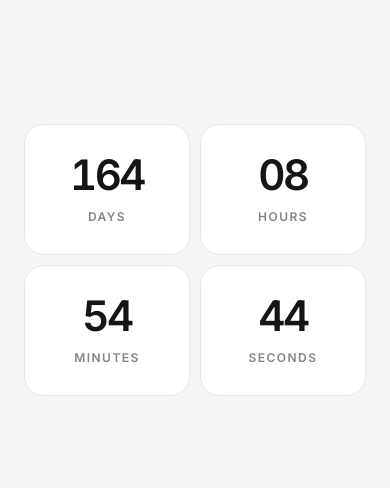
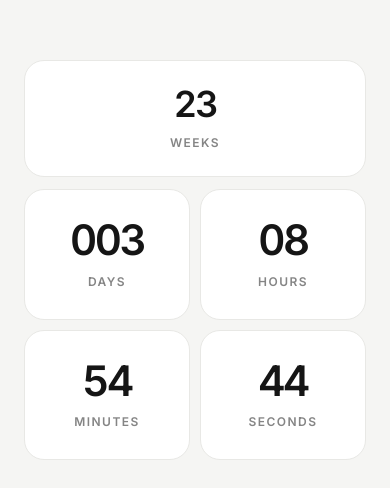
Before and after one commit to Nuugarn/Nub, a plain HTML site: page index.html in a window 390 px wide. Shown: the part 162-650 px from the top of the page. Drawn offline with Linux system fonts and the light colour scheme.

Commit message:
Add weeks countdown card

```diff
--- a/index.html
+++ b/index.html
@@ -9,106 +9,45 @@
   <link rel="preconnect" href="https://fonts.gstatic.com" crossorigin>
   <link href="https://fonts.googleapis.com/css2?family=Inter:wght@400;500;600;700&display=swap" rel="stylesheet">
   <style>
-    :root {
-      --bg: #f5f5f3;
-      --card: #ffffff;
-      --text: #151515;
-      --muted: #858585;
-      --border: #e8e8e5;
-    }
-    * { box-sizing: border-box; }
-    body {
-      margin: 0;
-      min-height: 100vh;
-      display: grid;
-      place-items: center;
-      padding: 24px;
-      background: var(--bg);
-      color: var(--text);
-      font-family: "Inter", system-ui, -apple-system, BlinkMacSystemFont, "Segoe UI", sans-serif;
-    }
-    main { width: min(920px, 100%); }
-    .countdown {
-      display: grid;
-      grid-template-columns: repeat(4, 1fr);
-      gap: 12px;
-    }
-    .unit {
-      background: var(--card);
-      border: 1px solid var(--border);
-      border-radius: 24px;
-      padding: clamp(28px, 5vw, 48px) 16px;
-      text-align: center;
-    }
-    .number {
-      display: block;
-      font-size: clamp(42px, 8vw, 82px);
-      line-height: .95;
-      font-weight: 600;
-      letter-spacing: -0.06em;
-      font-variant-numeric: tabular-nums;
-    }
-    .label {
-      display: block;
-      margin-top: 14px;
-      color: var(--muted);
-      font-size: 12px;
-      font-weight: 600;
-      letter-spacing: .12em;
-      text-transform: uppercase;
-    }
-    @media (max-width: 640px) {
-      .countdown {
-        grid-template-columns: repeat(2, 1fr);
-        gap: 10px;
-      }
-      .unit {
-        border-radius: 20px;
-        padding: 30px 12px;
-      }
-    }
+    :root { --bg:#f5f5f3; --card:#fff; --text:#151515; --muted:#858585; --border:#e8e8e5; }
+    * { box-sizing:border-box; }
+    body { margin:0; min-height:100vh; display:grid; place-items:center; padding:24px; background:var(--bg); color:var(--text); font-family:"Inter",system-ui,-apple-system,BlinkMacSystemFont,"Segoe UI",sans-serif; }
+    main { width:min(920px,100%); }
+    .weeks { margin-bottom:12px; }
+    .countdown { display:grid; grid-template-columns:repeat(4,1fr); gap:12px; }
+    .unit { background:var(--card); border:1px solid var(--border); border-radius:24px; padding:clamp(28px,5vw,48px) 16px; text-align:center; }
+    .weeks .unit { padding:clamp(24px,4vw,36px) 16px; }
+    .number { display:block; font-size:clamp(42px,8vw,82px); line-height:.95; font-weight:600; letter-spacing:-.06em; font-variant-numeric:tabular-nums; }
+    .weeks .number { font-size:clamp(36px,6vw,64px); }
+    .label { display:block; margin-top:14px; color:var(--muted); font-size:12px; font-weight:600; letter-spacing:.12em; text-transform:uppercase; }
+    @media (max-width:640px) { .countdown { grid-template-columns:repeat(2,1fr); gap:10px; } .unit { border-radius:20px; padding:30px 12px; } .weeks .unit { padding:26px 12px; } }
   </style>
 </head>
 <body>
   <main aria-label="Countdown to February 1, 2027">
+    <section class="weeks">
+      <div class="unit"><span class="number" id="weeks">00</span><span class="label">Weeks</span></div>
+    </section>
     <section class="countdown">
-      <div class="unit">
-        <span class="number" id="days">000</span>
-        <span class="label">Days</span>
-      </div>
-      <div class="unit">
-        <span class="number" id="hours">00</span>
-        <span class="label">Hours</span>
-      </div>
-      <div class="unit">
-        <span class="number" id="minutes">00</span>
-        <span class="label">Minutes</span>
-      </div>
-      <div class="unit">
-        <span class="number" id="seconds">00</span>
-        <span class="label">Seconds</span>
-      </div>
+      <div class="unit"><span class="number" id="days">000</span><span class="label">Days</span></div>
+      <div class="unit"><span class="number" id="hours">00</span><span class="label">Hours</span></div>
+      <div class="unit"><span class="number" id="minutes">00</span><span class="label">Minutes</span></div>
+      <div class="unit"><span class="number" id="seconds">00</span><span class="label">Seconds</span></div>
     </section>
   </main>
   <script>
     const target = new Date("2027-02-01T00:00:00+07:00").getTime();
-    const daysEl = document.getElementById("days");
-    const hoursEl = document.getElementById("hours");
-    const minutesEl = document.getElementById("minutes");
-    const secondsEl = document.getElementById("seconds");
-    function updateCountdown() {
-      const remaining = Math.max(0, target - Date.now());
-      const days = Math.floor(remaining / 86400000);
-      const hours = Math.floor((remaining % 86400000) / 3600000);
-      const minutes = Math.floor((remaining % 3600000) / 60000);
-      const seconds = Math.floor((remaining % 60000) / 1000);
-      daysEl.textContent = String(days).padStart(3, "0");
-      hoursEl.textContent = String(hours).padStart(2, "0");
-      minutesEl.textContent = String(minutes).padStart(2, "0");
-      secondsEl.textContent = String(seconds).padStart(2, "0");
+    const weeksEl=document.getElementById("weeks"), daysEl=document.getElementById("days"), hoursEl=document.getElementById("hours"), minutesEl=document.getElementById("minutes"), secondsEl=document.getElementById("seconds");
+    function updateCountdown(){
+      const remaining=Math.max(0,target-Date.now());
+      const weeks=Math.floor(remaining/604800000);
+      const days=Math.floor((remaining%604800000)/86400000);
+      const hours=Math.floor((remaining%86400000)/3600000);
+      const minutes=Math.floor((remaining%3600000)/60000);
+      const seconds=Math.floor((remaining%60000)/1000);
+      weeksEl.textContent=String(weeks).padStart(2,"0"); daysEl.textContent=String(days).padStart(3,"0"); hoursEl.textContent=String(hours).padStart(2,"0"); minutesEl.textContent=String(minutes).padStart(2,"0"); secondsEl.textContent=String(seconds).padStart(2,"0");
     }
-    updateCountdown();
-    setInterval(updateCountdown, 1000);
+    updateCountdown(); setInterval(updateCountdown,1000);
   </script>
 </body>
 </html>
```
